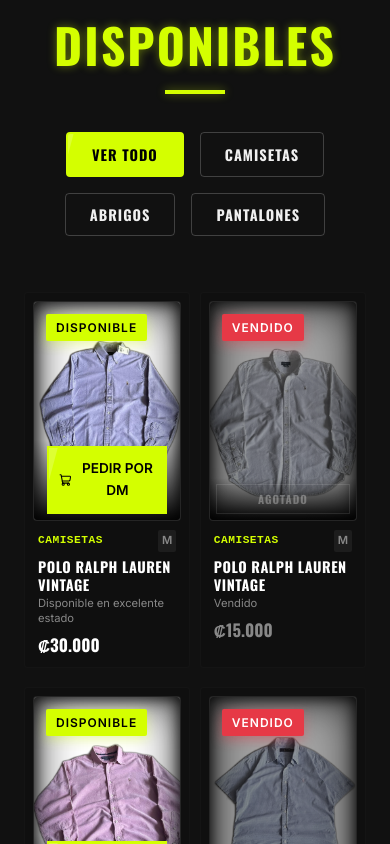
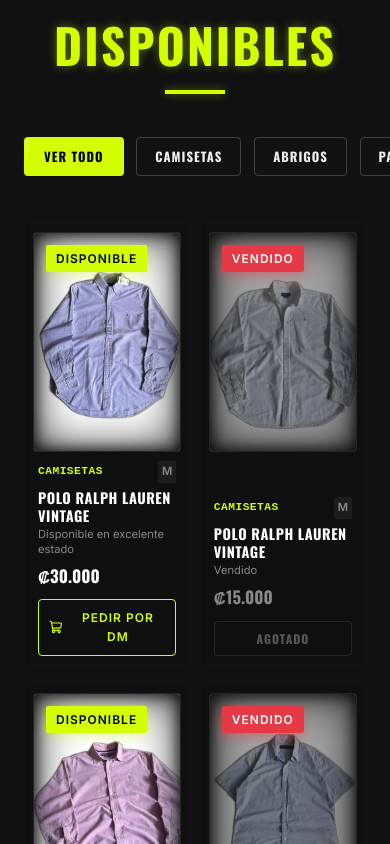
Before and after one commit to KevinMB0220/streetwear-store, a React (Vite) app: page / in a window 390 px wide. Shown: the part 2200-3044 px from the top of the page. Built offline with nearby package versions, Linux system fonts and the light colour scheme.

Commit message:
fix: implement horizontal category slider (slide-bar) and refine order buttons placement and mobile aesthetics

```diff
--- a/src/components/TrendingGrid.tsx
+++ b/src/components/TrendingGrid.tsx
@@ -129,7 +129,7 @@
         </div>
 
         {/* Category Filter Menu */}
-        <div style={{
+        <div className="category-filter-container" style={{
           display: 'flex',
           gap: '1rem',
           flexWrap: 'wrap',
@@ -247,47 +247,6 @@
                   className="product-img"
                   onClick={() => setSelectedImage(prod.image)}
                 />
-
-                {/* Hover Add to Cart Button */}
-                <div className="add-to-cart-overlay" style={{
-                  position: 'absolute',
-                  bottom: prod.soldOut ? '0' : '-60px',
-                  left: 0,
-                  width: '100%',
-                  display: 'flex',
-                  justifyContent: 'center',
-                  padding: '12px',
-                  background: 'linear-gradient(to top, rgba(0,0,0,0.95) 0%, transparent 100%)',
-                  transition: 'bottom 0.3s cubic-bezier(0.16, 1, 0.3, 1), opacity 0.3s ease',
-                  opacity: prod.soldOut ? 1 : undefined,
-                  zIndex: 4
-                }}>
-                  {prod.soldOut ? (
-                    <button className="btn-outline" style={{ width: '90%', padding: '10px', borderColor: 'rgba(255,255,255,0.1)', color: 'rgba(255,255,255,0.3)', cursor: 'not-allowed', fontSize: '0.8rem' }} disabled>
-                      AGOTADO
-                    </button>
-                  ) : (
-                    <a
-                      href="https://chat.whatsapp.com/HhsilmLjZcbBmQSe3uznOZ"
-                      target="_blank"
-                      rel="noopener noreferrer"
-                      className="btn-primary"
-                      style={{
-                        width: '90%',
-                        display: 'flex',
-                        justifyContent: 'center',
-                        alignItems: 'center',
-                        gap: '8px',
-                        padding: '10px',
-                        fontSize: '0.85rem',
-                        textDecoration: 'none',
-                        textAlign: 'center'
-                      }}
-                    >
-                      <ShoppingCart size={16} /> PEDIR POR DM
-                    </a>
-                  )}
-                </div>
               </div>
 
               <div style={{ padding: '0 5px' }}>
@@ -324,6 +283,21 @@
                 }}>
                   {prod.price}
                 </div>
+
+                {prod.soldOut ? (
+                  <button className="btn-agotado" disabled>
+                    AGOTADO
+                  </button>
+                ) : (
+                  <a
+                    href="https://chat.whatsapp.com/HhsilmLjZcbBmQSe3uznOZ"
+                    target="_blank"
+                    rel="noopener noreferrer"
+                    className="btn-pedir"
+                  >
+                    <ShoppingCart size={14} /> PEDIR POR DM
+                  </a>
+                )}
               </div>
             </div>
           ))}
@@ -337,6 +311,9 @@
           background-color: rgba(20, 20, 20, 0.4);
           border: 1px solid rgba(255, 255, 255, 0.02);
           transition: var(--transition);
+          display: flex;
+          flex-direction: column;
+          justify-content: space-between;
         }
         .product-card:hover {
           background-color: rgba(255, 255, 255, 0.04);
@@ -363,15 +340,72 @@
         .product-card:hover .product-img {
           transform: scale(1.06);
         }
-        .product-card:hover .add-to-cart-overlay {
-          bottom: 0;
-          opacity: 1;
+        .btn-pedir {
+          display: flex;
+          align-items: center;
+          justify-content: center;
+          gap: 8px;
+          width: 100%;
+          padding: 10px 20px;
+          font-size: 0.85rem;
+          font-weight: 700;
+          text-transform: uppercase;
+          letter-spacing: 1px;
+          background-color: transparent;
+          border: 1px solid var(--accent-color);
+          color: var(--accent-color);
+          border-radius: 4px;
+          transition: var(--transition);
+          margin-top: 1rem;
+          text-decoration: none;
+          text-align: center;
         }
-        .add-to-cart-overlay {
-          opacity: 0;
+        .btn-pedir:hover {
+          background-color: var(--accent-color);
+          color: #000;
+          box-shadow: 0 0 12px var(--accent-glow);
+        }
+        .btn-agotado {
+          display: flex;
+          align-items: center;
+          justify-content: center;
+          width: 100%;
+          padding: 10px 20px;
+          font-size: 0.85rem;
+          font-weight: 700;
+          text-transform: uppercase;
+          letter-spacing: 1px;
+          background-color: transparent;
+          border: 1px solid rgba(255, 255, 255, 0.1);
+          color: rgba(255, 255, 255, 0.3);
+          border-radius: 4px;
+          margin-top: 1rem;
+          cursor: not-allowed;
+          text-align: center;
         }
 
         @media (max-width: 500px) {
+          .category-filter-container {
+            display: flex !important;
+            flex-wrap: nowrap !important;
+            overflow-x: auto !important;
+            justify-content: flex-start !important;
+            padding: 5px 24px 15px 24px !important;
+            gap: 0.8rem !important;
+            margin-bottom: 2rem !important;
+            -webkit-overflow-scrolling: touch;
+            width: calc(100% + 48px);
+            margin-left: -24px;
+            scrollbar-width: none;
+          }
+          .category-filter-container::-webkit-scrollbar {
+            display: none;
+          }
+          .category-filter-container button {
+            flex-shrink: 0 !important;
+            padding: 8px 18px !important;
+            font-size: 0.8rem !important;
+          }
           .products-grid {
             grid-template-columns: repeat(2, 1fr) !important;
             gap: 1.2rem 0.6rem !important;
@@ -416,16 +450,10 @@
             font-size: 0.7rem !important;
             letter-spacing: 0.5px !important;
           }
-          .add-to-cart-overlay {
-            bottom: 0 !important;
-            opacity: 1 !important;
-            background: linear-gradient(to top, rgba(0,0,0,0.9) 0%, transparent 100%) !important;
-            padding: 6px !important;
-          }
-          .add-to-cart-overlay button {
-            width: 100% !important;
-            padding: 6px !important;
-            font-size: 0.7rem !important;
+          .btn-pedir, .btn-agotado {
+            padding: 8px 10px !important;
+            font-size: 0.75rem !important;
+            margin-top: 0.6rem !important;
           }
         }
         @keyframes fadeIn {
```
